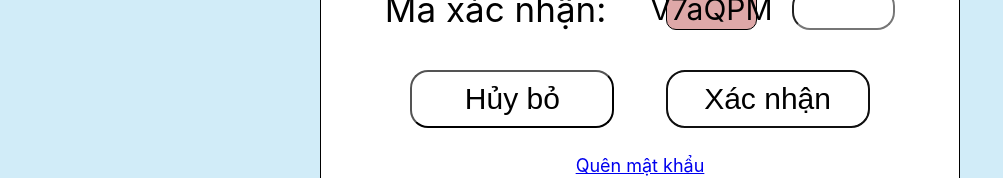
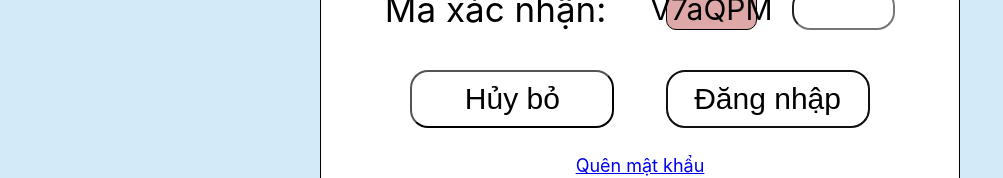
Before and after one commit to HandsOfGoddest/SmartHome-HCMUT-HK212, a React (Create React App) app in the folder client/: page /login in a window 1280 px wide. Shown: the part 373-551 px from the top of the page, without its empty margins (0-1003 px from the left). Built offline with nearby package versions, Linux system fonts and the light colour scheme; no server answers.

Commit message:
Update loginpage.js

```diff
--- a/client/src/components/loginpage.js
+++ b/client/src/components/loginpage.js
@@ -72,7 +72,7 @@ function LoginPage() {
                     </div>
                     <div className="button">
                         <Link className='btn' to="/"><button>Hủy bỏ</button></Link>
-                        <div className='btn' ><button autoFocus onClick={()=>ConfirmLogin(result)}>Xác nhận</button></div>
+                        <div className='btn' ><button autoFocus onClick={()=>ConfirmLogin(result)}>Đăng nhập</button></div>
                     </div>
                     <div className='text'>
                         <Link to="forgot-password">Quên mật khẩu</Link>
```
